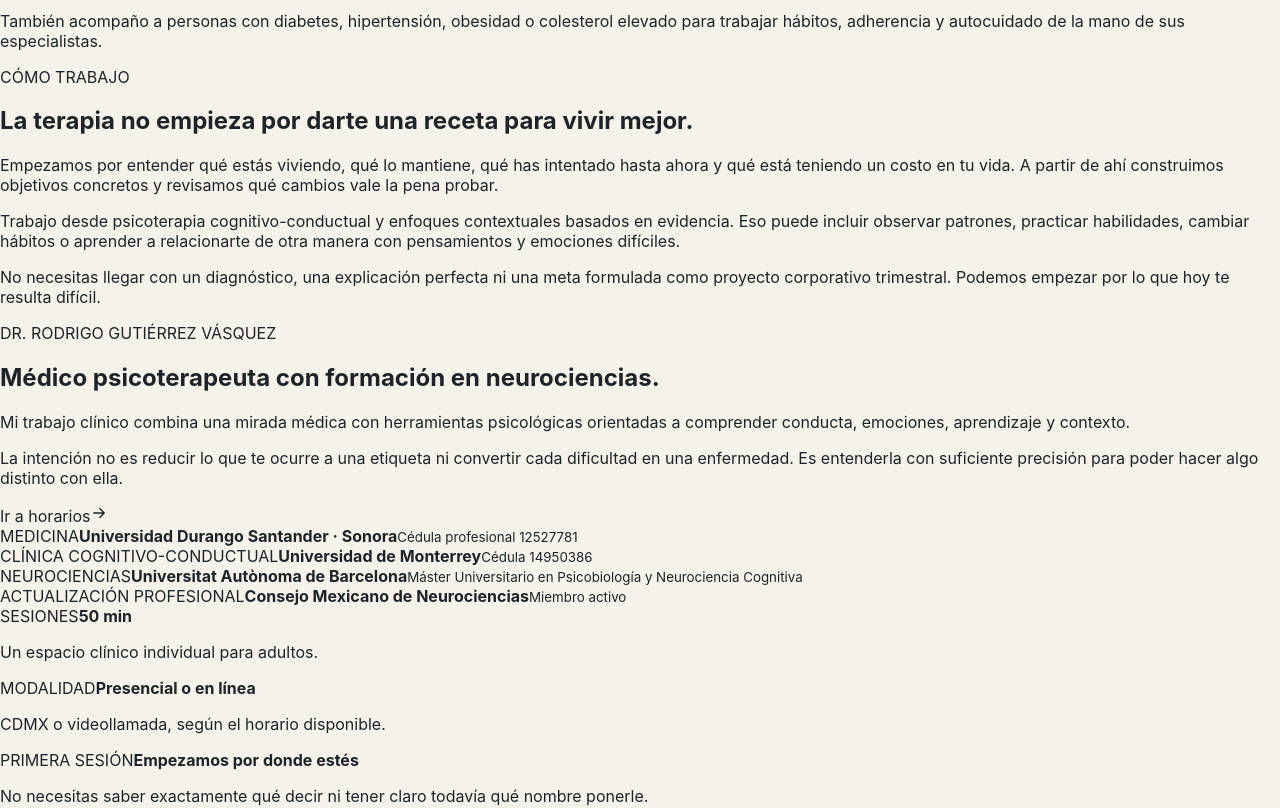
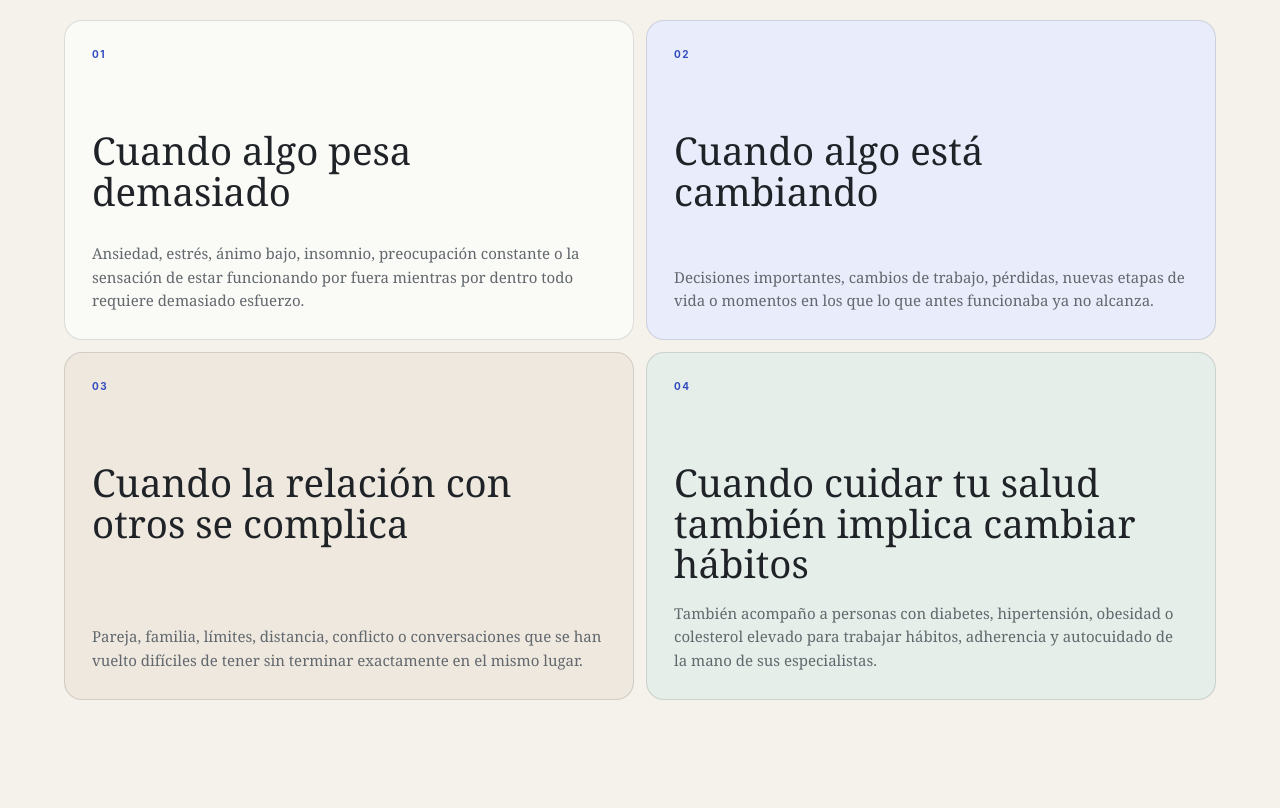
Before and after one commit to gutierrezrdgo/Agenda, a React (Vite) app: page / in a window 1280 px wide. Shown: the part 1360-2168 px from the top of the page. Built offline with nearby package versions, Linux system fonts and the light colour scheme.

Commit message:
style: add responsive clinical landing sections

```diff
--- a/src/styles.css
+++ b/src/styles.css
@@ -698,3 +698,266 @@ footer img { width: 46px; height: 46px; }
     animation-iteration-count: 1 !important;
   }
 }
+
+
+/* Landing clínica */
+.hero-cta,
+.profile-cta {
+  display: inline-flex;
+  align-items: center;
+  justify-content: space-between;
+  gap: 28px;
+  margin-top: 16px;
+  min-width: 250px;
+  padding: 15px 0 7px;
+  border-bottom: 1px solid currentColor;
+  font-size: 11px;
+  font-weight: 700;
+  letter-spacing: .02em;
+}
+.hero-cta svg,
+.profile-cta svg { flex: none; }
+
+.landing-section {
+  max-width: var(--max);
+  margin: 0 auto;
+  padding: 120px clamp(22px,5vw,84px) 130px;
+}
+.landing-heading {
+  display: grid;
+  grid-template-columns: .44fr 1.56fr;
+  gap: 6vw;
+  margin-bottom: 72px;
+}
+.landing-heading > span,
+.approach-label,
+.profile-heading > span,
+.session-format-section span {
+  padding-top: 9px;
+  font-size: 10px;
+  font-weight: 700;
+  letter-spacing: .16em;
+  text-transform: uppercase;
+}
+.landing-heading h2,
+.approach-copy h2,
+.profile-heading h2 {
+  margin: 0;
+  font-size: clamp(46px,5.9vw,88px);
+  line-height: .93;
+  letter-spacing: -.062em;
+  font-weight: 650;
+}
+.landing-heading p {
+  max-width: 720px;
+  margin: 24px 0 0;
+  color: var(--muted);
+  font: 17px/1.58 Georgia,serif;
+}
+.landing-heading .landing-lead {
+  color: var(--ink);
+  font-size: 20px;
+}
+
+.concerns-grid {
+  display: grid;
+  grid-template-columns: repeat(2,minmax(0,1fr));
+  gap: 12px;
+}
+.concerns-grid article {
+  min-height: 320px;
+  padding: 27px;
+  display: flex;
+  flex-direction: column;
+  border: 1px solid var(--line);
+  border-radius: 18px;
+  background: rgba(255,255,255,.58);
+}
+.concerns-grid article:nth-child(2) { background: #e9ecfb; }
+.concerns-grid article:nth-child(3) { background: #eee8df; }
+.concerns-grid article:nth-child(4) { background: #e6eee9; }
+.concerns-grid article > span {
+  font-size: 10px;
+  font-weight: 700;
+  letter-spacing: .14em;
+  color: var(--blue);
+}
+.concerns-grid h3 {
+  margin: 70px 0 18px;
+  max-width: 520px;
+  font: 400 clamp(27px,3vw,42px)/1.06 Georgia,serif;
+}
+.concerns-grid p {
+  margin: auto 0 0;
+  max-width: 560px;
+  color: #62686d;
+  font: 15px/1.55 Georgia,serif;
+}
+
+.approach-section {
+  display: grid;
+  grid-template-columns: .43fr 1.57fr;
+  gap: 6vw;
+  padding: 105px clamp(22px,5vw,84px) 120px;
+  background: #dfe5e7;
+}
+.approach-copy { max-width: 1080px; }
+.approach-copy h2 { max-width: 980px; }
+.approach-columns {
+  display: grid;
+  grid-template-columns: repeat(3,minmax(0,1fr));
+  gap: 30px;
+  margin-top: 54px;
+  padding-top: 26px;
+  border-top: 1px solid rgba(31,35,39,.24);
+}
+.approach-columns p {
+  margin: 0;
+  color: #4f565b;
+  font: 16px/1.56 Georgia,serif;
+}
+
+.profile-section {
+  padding: 110px clamp(22px,5vw,84px) 125px;
+  background: var(--blue-deep);
+  color: white;
+}
+.profile-heading {
+  display: grid;
+  grid-template-columns: .43fr 1.57fr;
+  gap: 6vw;
+  padding-bottom: 58px;
+  border-bottom: 1px solid rgba(255,255,255,.2);
+}
+.profile-heading h2 { max-width: 960px; }
+.profile-grid {
+  display: grid;
+  grid-template-columns: .8fr 1.2fr;
+  gap: 8vw;
+  margin-top: 54px;
+}
+.profile-copy p {
+  max-width: 560px;
+  margin: 0 0 19px;
+  color: #d7dced;
+  font: 17px/1.6 Georgia,serif;
+}
+.profile-cta { color: white; }
+.credentials-list {
+  border-top: 1px solid rgba(255,255,255,.28);
+}
+.credentials-list article {
+  display: grid;
+  grid-template-columns: .7fr 1.4fr;
+  gap: 12px 30px;
+  padding: 20px 0 21px;
+  border-bottom: 1px solid rgba(255,255,255,.17);
+}
+.credentials-list span {
+  grid-row: 1 / span 2;
+  font-size: 9px;
+  font-weight: 700;
+  letter-spacing: .13em;
+  color: #9fabe0;
+}
+.credentials-list strong {
+  font: 400 19px/1.35 Georgia,serif;
+}
+.credentials-list small {
+  color: #b9c1d8;
+  font-size: 11px;
+  line-height: 1.5;
+}
+
+.session-format-section {
+  display: grid;
+  grid-template-columns: repeat(3,1fr);
+  max-width: var(--max);
+  margin: 0 auto;
+  padding: 0 clamp(22px,5vw,84px) 115px;
+}
+.session-format-section > div {
+  padding: 28px 28px 0 0;
+  border-top: 1px solid var(--line-strong);
+}
+.session-format-section > div:not(:first-child) {
+  padding-left: 28px;
+  border-left: 1px solid var(--line);
+}
+.session-format-section strong {
+  display: block;
+  margin-top: 30px;
+  font: 400 clamp(25px,2.6vw,38px)/1.1 Georgia,serif;
+}
+.session-format-section p {
+  max-width: 340px;
+  margin: 16px 0 0;
+  color: var(--muted);
+  font: 14px/1.5 Georgia,serif;
+}
+
+@media (max-width: 900px) {
+  .landing-heading,
+  .approach-section,
+  .profile-heading,
+  .profile-grid {
+    grid-template-columns: 1fr;
+    gap: 28px;
+  }
+  .landing-heading > span,
+  .approach-label,
+  .profile-heading > span { padding-top: 0; }
+  .approach-columns { grid-template-columns: 1fr; gap: 22px; }
+  .profile-grid { gap: 48px; }
+  .session-format-section { grid-template-columns: 1fr; }
+  .session-format-section > div,
+  .session-format-section > div:not(:first-child) {
+    padding: 26px 0 32px;
+    border-left: 0;
+    border-top: 1px solid var(--line-strong);
+  }
+}
+
+@media (max-width: 620px) {
+  .hero-cta,
+  .profile-cta { min-width: 0; width: 100%; }
+
+  .landing-section {
+    padding: 78px 20px 88px;
+  }
+  .landing-heading { margin-bottom: 48px; }
+  .landing-heading h2,
+  .approach-copy h2,
+  .profile-heading h2 {
+    font-size: clamp(42px,11.5vw,59px);
+  }
+  .landing-heading .landing-lead { font-size: 18px; }
+  .concerns-grid { grid-template-columns: 1fr; }
+  .concerns-grid article {
+    min-height: 285px;
+    padding: 23px;
+  }
+  .concerns-grid h3 {
+    margin-top: 48px;
+    font-size: 32px;
+  }
+
+  .approach-section {
+    padding: 72px 20px 82px;
+  }
+  .approach-columns { margin-top: 40px; }
+
+  .profile-section {
+    padding: 74px 20px 82px;
+  }
+  .profile-heading { padding-bottom: 40px; }
+  .credentials-list article {
+    grid-template-columns: 1fr;
+    gap: 8px;
+  }
+  .credentials-list span { grid-row: auto; }
+
+  .session-format-section {
+    padding: 0 20px 78px;
+  }
+}
```
